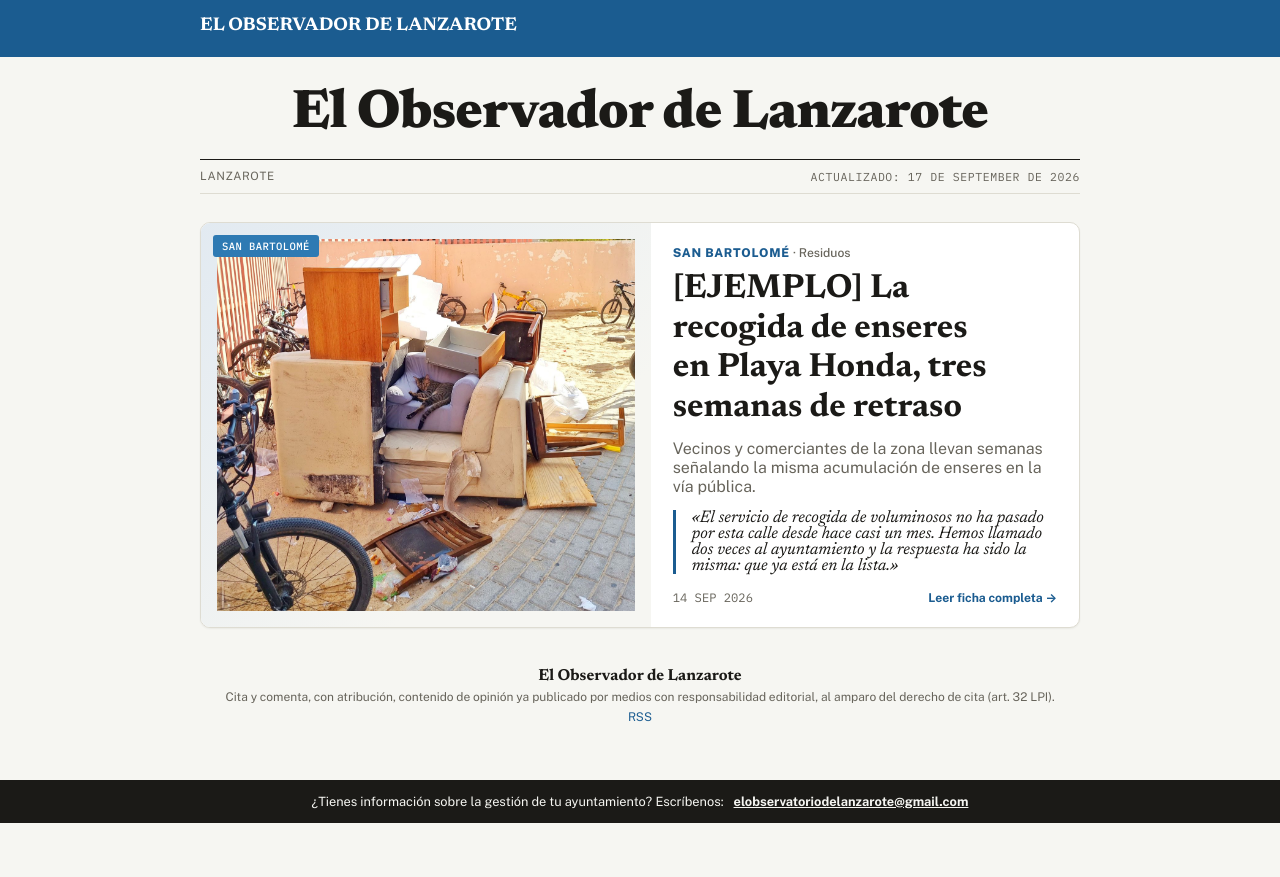
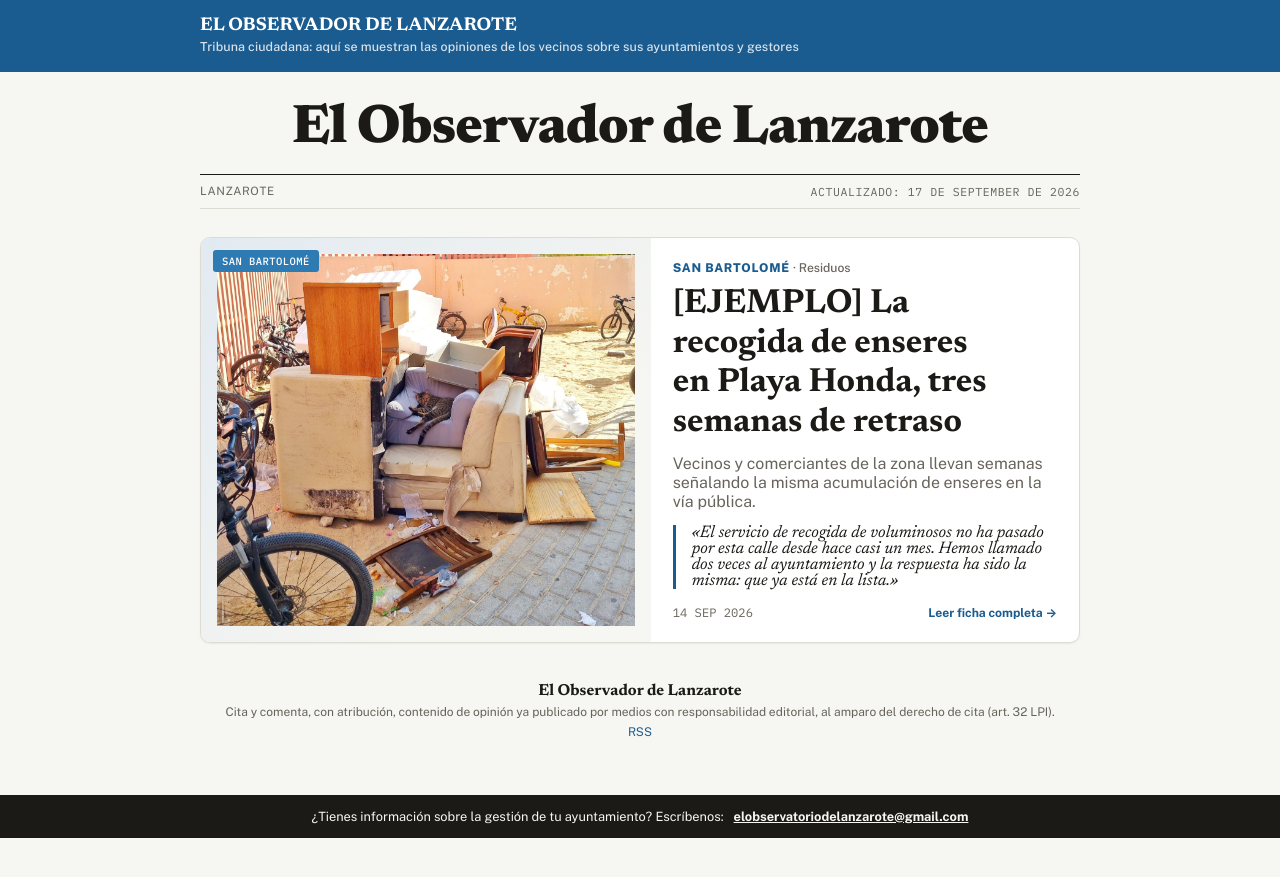
Before and after one commit to elobservadordelanzarote/elobservadordelanzarote.github.io, a Jekyll site: the page built from index.md, in a window 1280 px wide. Shown: the top 877 px of the page. Built offline with Jekyll 4.4.1, drawn with Linux system fonts in a browser that asks for light colours.

Commit message:
Añade tagline definitiva de la cintilla superior

```diff
--- a/_config.yml
+++ b/_config.yml
@@ -5,10 +5,9 @@ description: >-
   Empieza por San Bartolomé y Teguise.
 lang: es
 
-# Línea corta que aparece junto al nombre en la cabecera (opcional).
-# Déjala vacía ("") si no quieres ninguna. Rafa: elige una de las 10 propuestas
-# y pégala aquí entre comillas.
-tagline: ""
+# Línea que aparece en la cintilla superior (sustituye al nombre, que ya está
+# grande en la cabecera). Cámbiala cuando quieras, es solo texto.
+tagline: "Tribuna ciudadana: aquí se muestran las opiniones de los vecinos sobre sus ayuntamientos y gestores"
 
 # Correo de contacto que se muestra en la cintilla inferior para que los
 # lectores puedan enviar avisos o noticias. Déjalo vacío para ocultar la cintilla.
```
